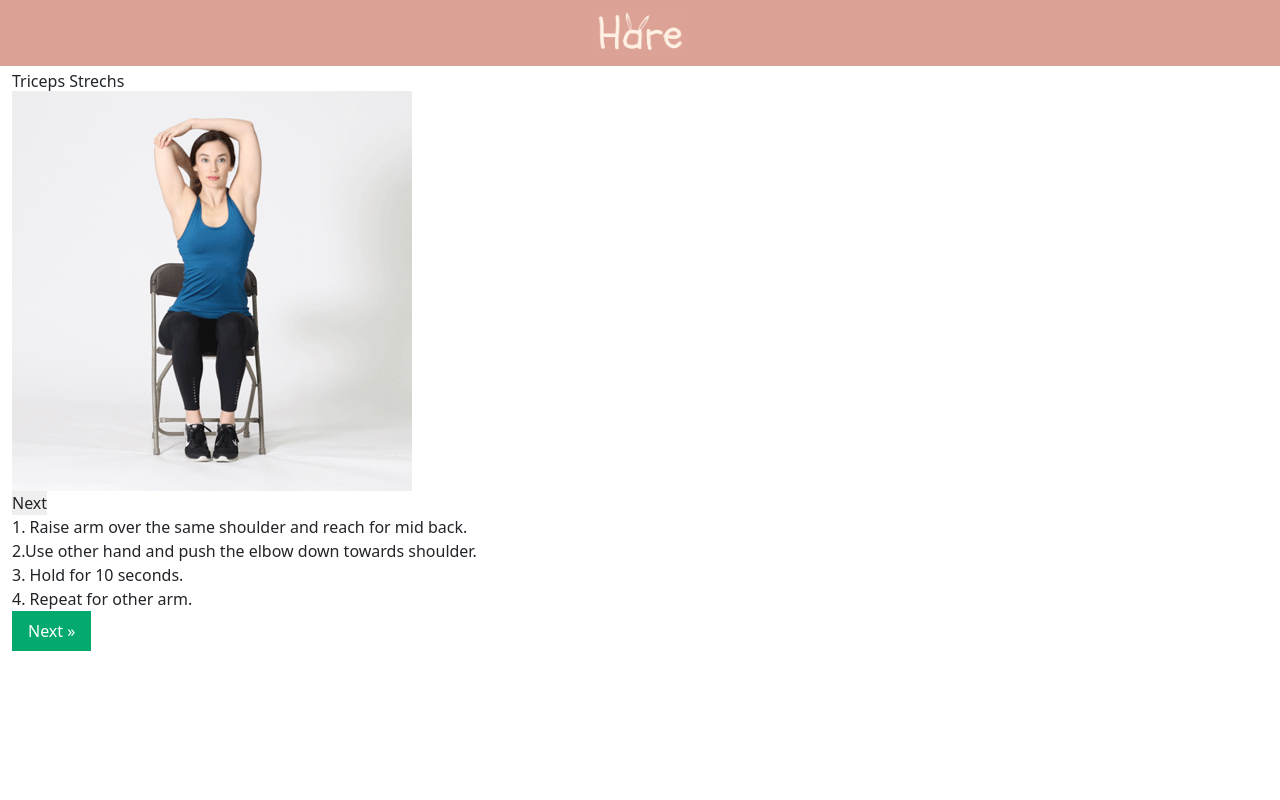
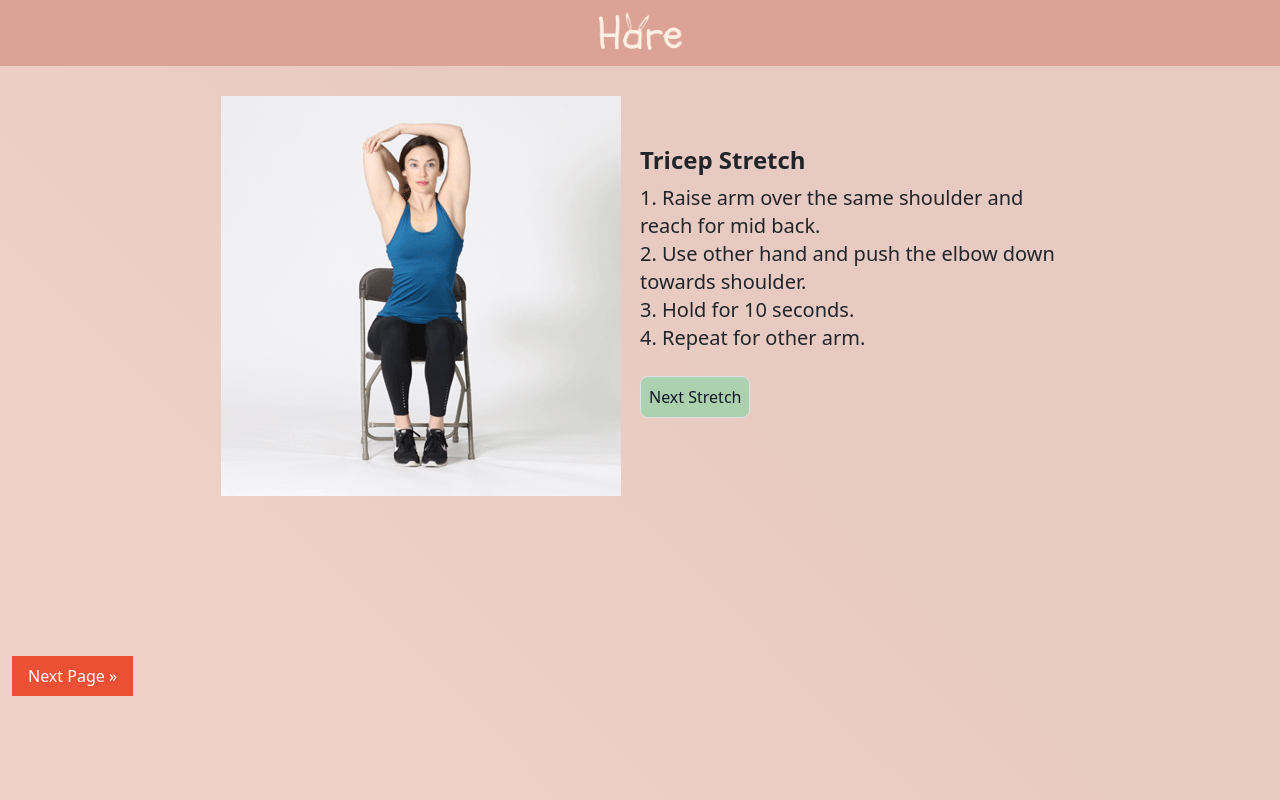
Before and after one commit to danielkaichis/nwhacks2022, a Flask app: page /stretch in a window 1280 px wide. Run offline with Flask 2, Linux system fonts and the light colour scheme.

```diff
--- a/app.py
+++ b/app.py
@@ -9,6 +9,12 @@ app = Flask(__name__)
 def homePage():
     name = "home"
     return render_template('home.html', page=name)
+
+#loading
+@app.route('/loading')
+def loadingPage():
+    name = "loading"
+    return render_template('loading.html', page=name)
 
 # stretch
 @app.route("/stretch")
--- a/static/css/games.css
+++ b/static/css/games.css
@@ -54,6 +54,6 @@ body {
 #myCanvas{
     cursor: crosshair;
     border:1px solid #000000;
-    background-color: #eeeeee;
+    background-color: #feeeee;
 
 }
--- a/static/stretches.json
+++ b/static/stretches.json
@@ -1,6 +1,6 @@
  [
         {
-            "001.gif": ["Triceps Strechs", "1. Raise arm over the same shoulder and reach for mid back.</br>2.Use other hand and push the elbow down towards shoulder.</br>3. Hold for 10 seconds.</br>4. Repeat for other arm.</br>"]
+            "001.gif": ["Tricep Stretch", "1. Raise arm over the same shoulder and reach for mid back.</br>2. Use other hand and push the elbow down towards shoulder.</br>3. Hold for 10 seconds.</br>4. Repeat for other arm.</br>"]
         },
         {
             "002.gif": ["Overhead Reach", "1. Raise straighted arm upward.</br>2. Tilt body sideways and bring outstretched arm towards opposite side.</br>3. Hold for 10 seconds.</br>4. Repeat for the other arm.</br>"]
@@ -18,18 +18,18 @@
             "006.gif": ["Trunk Rotation", "1.Keep feet planted, facing forward.</br>2. Place one arm on the back of your chair, twist upper body in the same direction.</br>3. Hold for 10 Seconds.</br>4. Repeat on other side.</br>"]
         },
         {
-            "007.png": ["Hip and Knee Flexion Stretch", "1. Hug one knee.</br>2. Pull your knee towards you chest.\\3. Hold the pose for 10 seconds.</br>4. Repeat on other knee.</br>"]
+            "007.png": ["Hip and Knee Flexion Stretch", "1. Hug one knee.</br>2. Pull your knee towards you chest.</br>3. Hold the pose for 10 seconds.</br>4. Repeat on other knee.</br>"]
         },
         {
-            "008.png": ["Hamstrings Stretch", "1. While seated, extend legs straight outward.</br>2. Keeping legs straight, reach towards your toes.\\3. Hold for 10 seconds.</br>4. Repeat on other side.</br>"]
+            "008.png": ["Hamstrings Stretch", "1. While seated, extend legs straight outward.</br>2. Keeping legs straight, reach towards your toes.</br>3. Hold for 10 seconds.</br>4. Repeat on other side.</br>"]
         },
         {
-            "009.png": ["Shoulder Shrug", "1. Raise both shoulders upwards.</br>2. Drop shoulders back down.\\3. Repeat 10 times.</br>"]
+            "009.png": ["Shoulder Shrug", "1. Raise both shoulders upwards.</br>2. Drop shoulders back down.</br>3. Repeat 10 times.</br>"]
         },
         {
-            "010.png": ["Neck Stretchs", "1. Lean head forward.</br>2. Roll head towards oneside and hold for 10 seconds.\\3. Reset head back to start, and go in different direciton.</br>4. Repeat 3 times for each direction.</br>"]
+            "010.png": ["Neck Stretchs", "1. Lean head forward.</br>2. Roll head towards oneside and hold for 10 seconds.</br>3. Reset head back to start, and go in different direciton.</br>4. Repeat 3 times for each direction.</br>"]
         },
         {
-            "011.png": ["Upper Trap Stretch", "1. Using one arm, pull head to the same side.</br>2. Hold the pose for 10 seconds where a light stretch is felt.\\3. Alternate to other side.</br>"]
+            "011.png": ["Upper Trap Stretch", "1. Using one arm, pull head to the same side.</br>2. Hold the pose for 10 seconds where a light stretch is felt.</br>3. Alternate to other side.</br>"]
         }
  ]
--- a/templates/home.html
+++ b/templates/home.html
@@ -5,10 +5,7 @@
     <head>
         <meta charset="UTF-8" />
         <meta name="viewport" content="width=device-width, initial-scale=1.0" />
-        <link
-        href="https://unpkg.com/tailwindcss@^1.0/dist/tailwind.min.css"
-        rel="stylesheet"
-        />
+        <link href="https://unpkg.com/tailwindcss@^1.0/dist/tailwind.min.css" rel="stylesheet" />
         <title>Home</title>
     </head>
     <style>
--- a/templates/stretch.html
+++ b/templates/stretch.html
@@ -17,23 +17,57 @@
             margin-right: auto;
             width: auto;
         }
+
+        body {
+            background: linear-gradient(45deg, rgba(241,209,199,1) 13%, rgb(231, 202, 193) 61%);
+        }
+
+        .next-stretch {
+            background-color: #abd1af;
+        }
+
+        .next-stretch:hover {
+            background-color: #90cc96;
+            color: rgb(68, 68, 68);
+        }
+
+        .next {
+            background-color: #eb5035;
+            color: white;
+        }
+
+        .next:hover {
+            background-color: #d93926;
+            color: white;
+        }
+
+
+
     </style>
+    <body class="h-screen">
         <div class="logo-container w-full left-0 top-0 absolute justify-center place-content-center py-2">
             <img class="logo justify-center" src="{{ url_for('static', filename='images/logo.png') }}" alt="logo" class="image-footer">
         </div>
         <br/>
         <br/>
         <br/>
+        <br/>
 
-    <!-- This is just an example gif -->
-    <!-- src = path taken to find gif, and made it to be 400x400 -->
-    <!-- Please make all of them 400x400 -->
-    <h1 id="name"></h1>
-    <img src="/static/gifs/001.gif" id="stretchImage" alt="Stretch" style="width:400px;height:400px;">
-    <input type="button" id="stretchButton" value="Next"/>
-    <div id="description"></div>
-    <a href="/games" class="next" style="background-color: #04AA6D;color: white;">Next &raquo;</a>
-
+        <div class="grid grid-cols-6 col-gap-20 justify-center 2 place-content-center m-auto w-2/3">
+            <div class="col-span-3">
+                <img src="/static/gifs/001.gif" id="stretchImage" class="justify-center" alt="Stretch" style="width:400px;height:400px;">
+            </div>
+            <div class="col-span-3">
+                <br/>
+                <br/>
+                <h1 id="name" class="font-semibold text-2xl pb-2"></h1>
+                <div id="description" class="text-xl col-span-3"></div>
+                <br/>
+                <input type="button" class="next-stretch p-2 border rounded-lg text-gray-900" id="stretchButton" value="Next Stretch"/>
+            </div>
+        </div>
+        <a href="/games" class="next mt-40 items-center">Next Page &raquo;</a>
+    </body>
 
     {#javascript#}
     <script>
```
Lines whose indentation alone changed are shown as unchanged.
